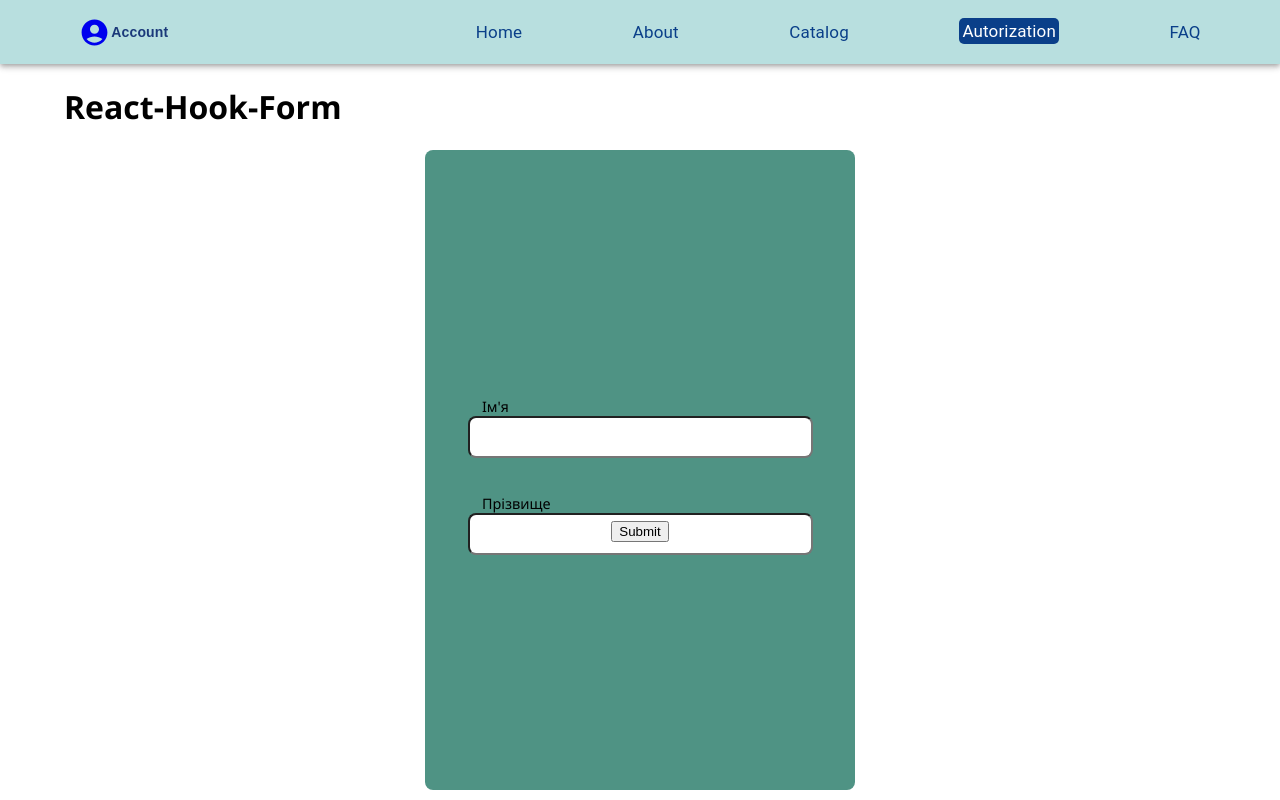
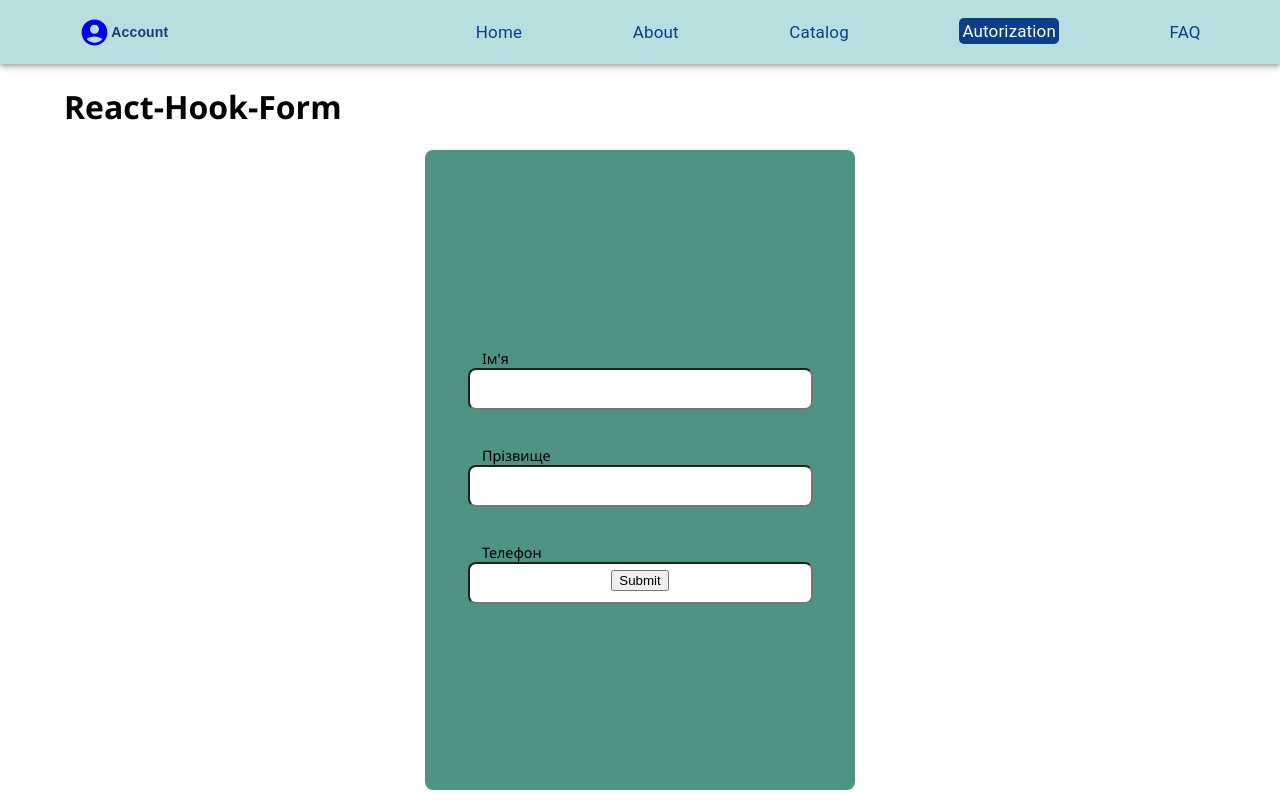
Before and after one commit to shpaksasha/NewProject, a React (Create React App) app: page /form in a window 1280 px wide. Built offline with nearby package versions, Linux system fonts and the light colour scheme.

Commit message:
add new changes to form, input path 1

```diff
--- a/src/pages/Form/Form.js
+++ b/src/pages/Form/Form.js
@@ -78,7 +78,7 @@ const Form = () => {
                         />
                         <div className={classes.error}>{errors?.firstName && <span>{errors?.firstName?.message || 'Error!'}</span>}</div>
                     </Box>
-                    <Box sx={{maxHeight: '25px'}}>
+                    <Box sx={{mb: 9, maxHeight: '25px'}}>
                         <label className={classes.label}>Прізвище</label>
                         <input className={classes.input}
                                {...register('lastName', {
@@ -91,6 +91,19 @@ const Form = () => {
                         />
                         <div className={classes.error}>{errors?.lastName && <span>{errors?.lastName?.message || 'Error!'}</span>}</div>
                     </Box>
+                    <Box sx={{maxHeight: '25px'}}>
+                        <label className={classes.label}>Телефон</label>
+                        <input className={classes.input}
+                               {...register('telephone', {
+                                   required: 'Введіть номер телефону',
+                                   maxLength: {
+                                       value: 10,
+                                       message: 'не вірний телефон'
+                                   }
+                               })}
+                        />
+                        <div className={classes.error}>{errors?.telephone && <span>{errors?.telephone?.message || 'Error!'}</span>}</div>
+                    </Box>
                     <input type='submit'/>
                 </form>
             </div>
```
